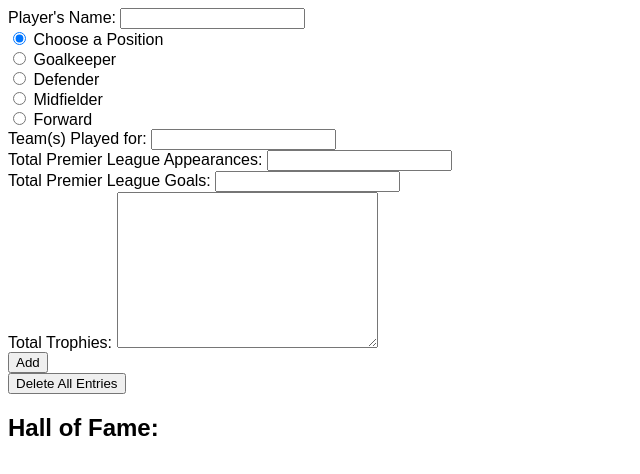
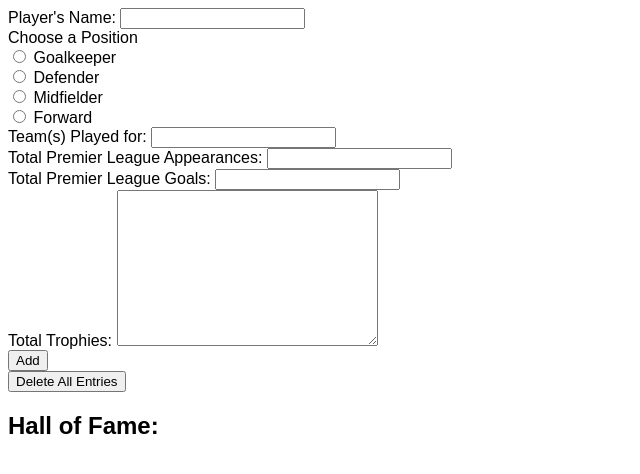
Before and after one commit to Gazza11/wk_06_weekend_hw, a plain HTML site: page index.html in a window 1280 px wide. Shown: the whole page, without its empty margins (0-640 px from the left). Drawn offline with Linux system fonts and the light colour scheme.

Commit message:
Removed radio button on first label.

```diff
--- a/index.html
+++ b/index.html
@@ -29,7 +29,6 @@
 
             <div>
                 <div>
-                    <input type="radio" name="position" id="goalkeeper" checked >
                     <label for="">Choose a Position</label>
                 </div>
 
```
